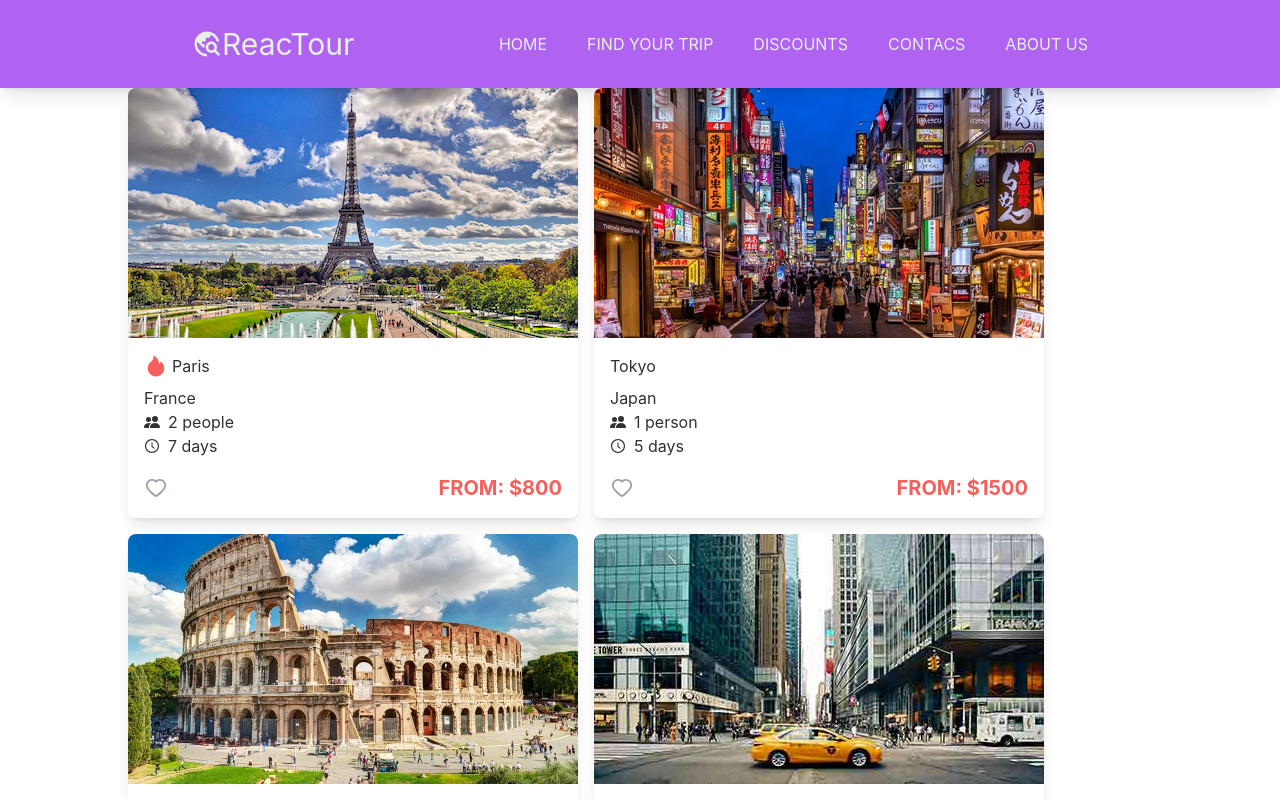
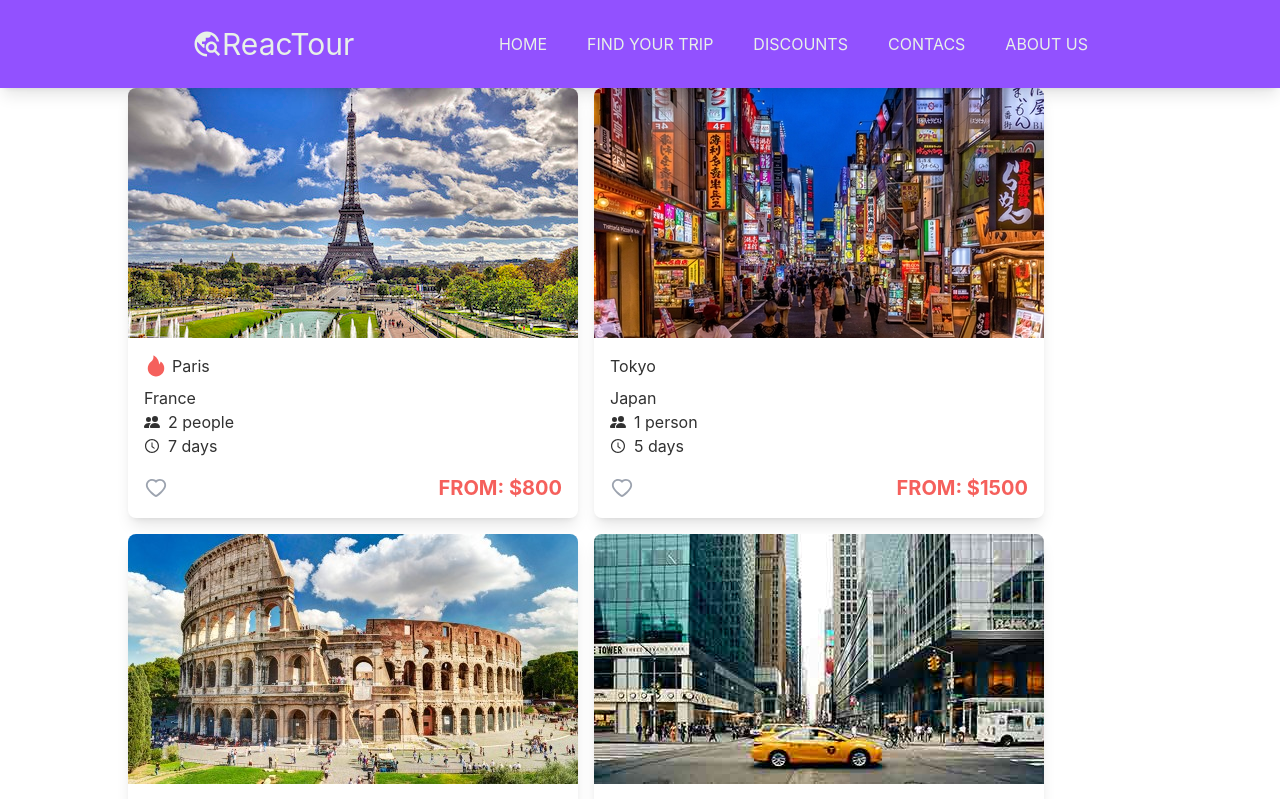
Before and after one commit to marchingbeagle/ReacTour, a React (Create React App) app: page / in a window 1280 px wide. Shown: the top 799 px of the page. Built offline with nearby package versions, Linux system fonts and the light colour scheme.

Commit message:
main purple color changed for a darker one

```diff
--- a/tailwind.config.js
+++ b/tailwind.config.js
@@ -4,7 +4,7 @@ module.exports = {
   theme: {
     extend: {
       colors: {
-        purple: "#B062F0",
+        purple: "#9251FF",
         green: "#A0D964",
         yellow: "#E6D85E",
         white: "#E7F1E8",
```
